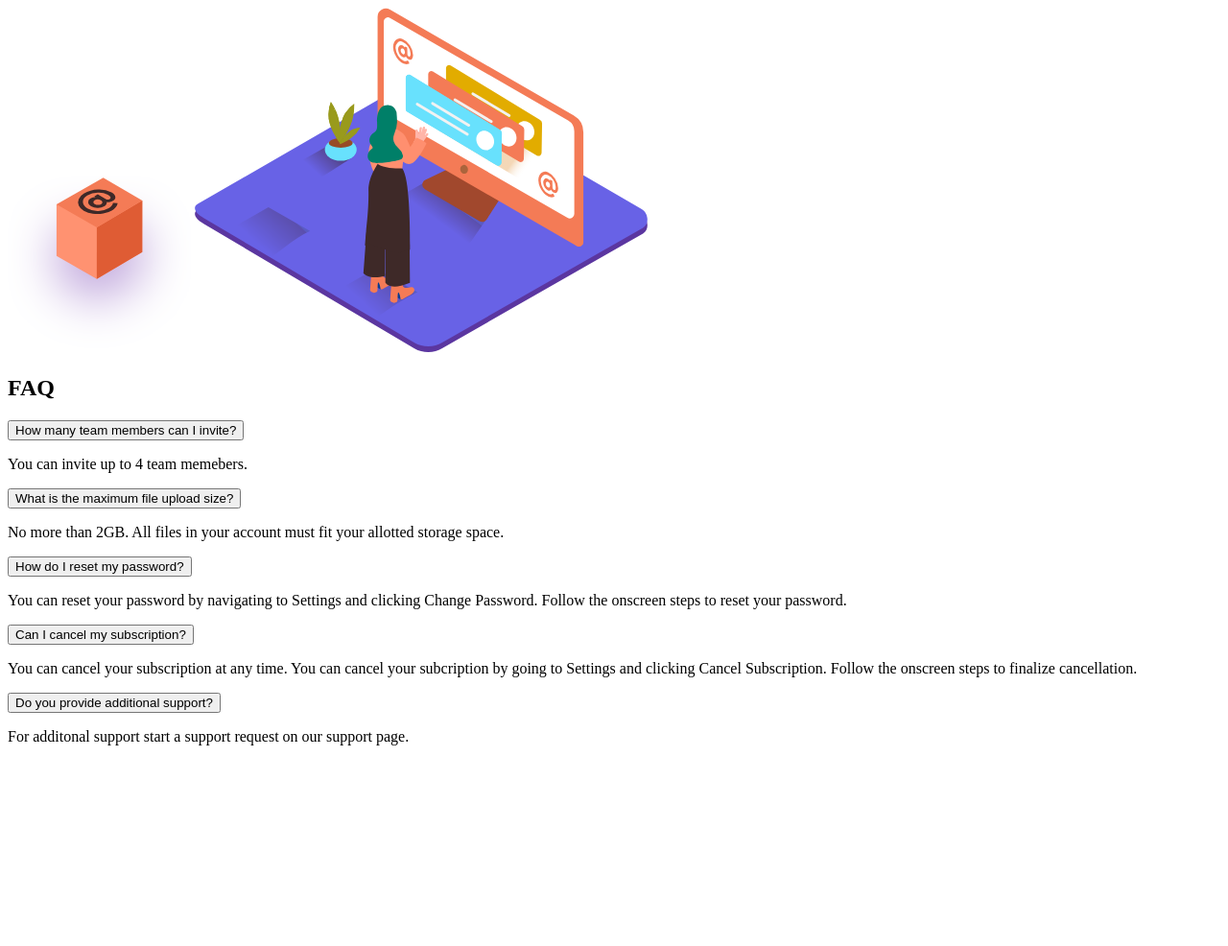
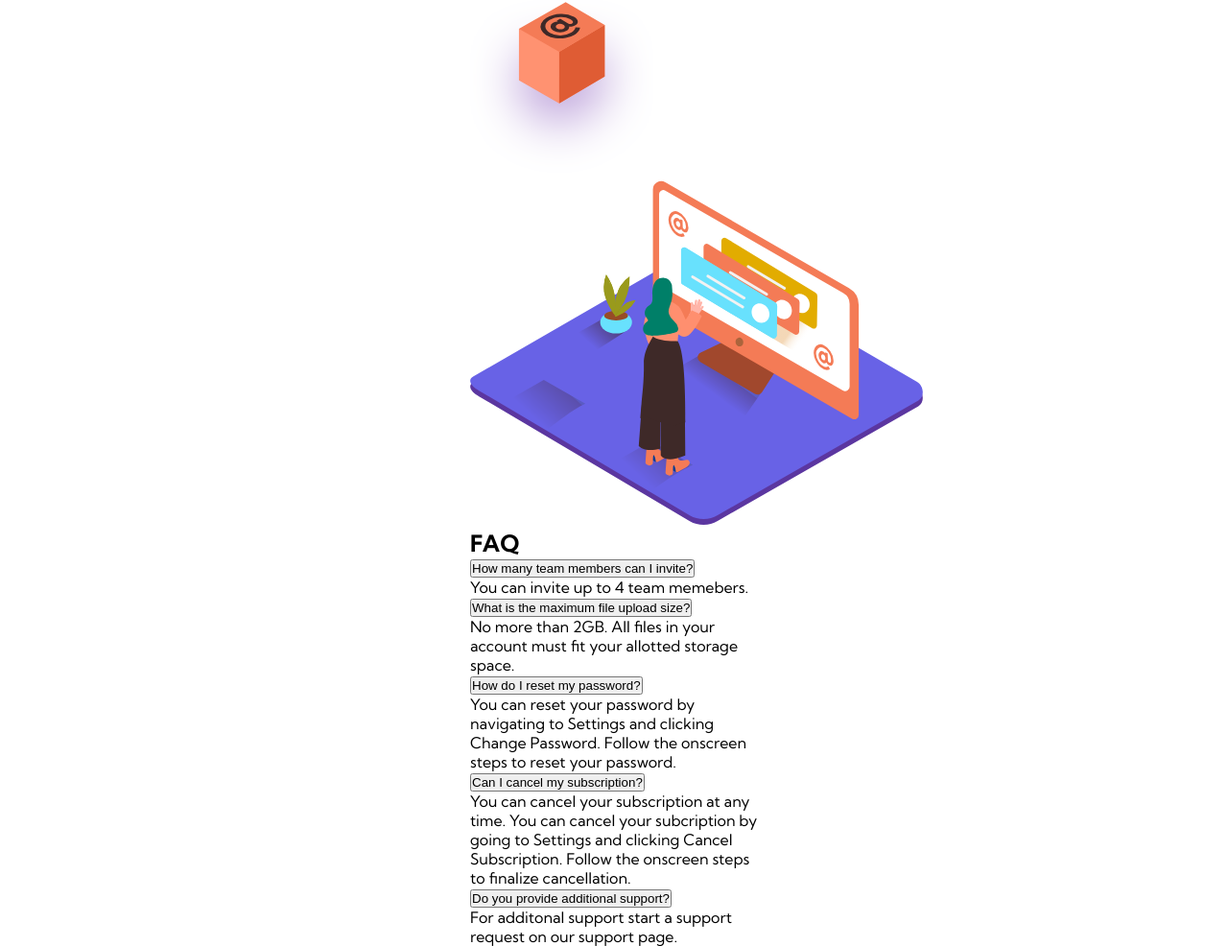
Before and after one commit to beareid/FAQ-Accordion-Card, a plain HTML site: page index.html in a window 1280 px wide. Shown: the whole page at 96% size. Before the commit the page ends 800 px from the top, so only its background shows below. Drawn offline with Linux system fonts and the light colour scheme.

Commit message:
Add styling to the main sections of the project

```diff
--- a/index.html
+++ b/index.html
@@ -16,7 +16,6 @@
 </head>
 <body>
   <main>
-    <div class="main-container">
     <section class="image-section">
       <img src="/images/illustration-box-desktop.svg" alt="illustration-box" class="illustration-box">
       <img src="/images/illustration-woman-online-desktop.svg" alt="illustration-woman" class="illustration-woman">
@@ -54,7 +53,6 @@
         </div>
       </div>
     </section>
-    </div>
   </main>
 </body>
 </html>
--- a/styles.css
+++ b/styles.css
@@ -0,0 +1,48 @@
+/* Import Fonts */
+@import url('https://fonts.googleapis.com/css2?family=Kumbh+Sans:wght@400;700&display=swap');
+
+/* Variables */
+:root {
+  /* Primary */
+  --dark-blue: hsl(238, 29%, 16%);
+  --soft-red: hsl(14, 88%, 65%);
+  /* Gradient */
+  --soft-violet: hsl(273, 75%, 66%);
+  --soft-blue: hsl(240, 73%, 65%);
+  /* Neutral */
+  --dark-grayish-blue:hsl(240, 6%, 50%);
+  --very-dark-grayish-blue: hsl(237, 12%, 33%);
+  --light-grayish-blue: hsl(240, 5%, 91%);
+  /* Font */
+  --body-font: 12px;
+  --font-family: 'Kumbh Sans', sans-serif;
+}
+
+/* Global Style */
+*,
+::after,
+::before {
+  margin: 0;
+  padding: 0;
+  box-sizing: border-box;
+}
+
+body {
+  font-family: var(--font-family);
+}
+
+main {
+  min-height: 100vh;
+  display: flex;
+  justify-content: center;
+  align-items: center;
+  flex-direction: column;
+}
+
+.image-section {
+  max-width: 300px;
+}
+
+.faq-section {
+  max-width: 300px;
+}
```
Lines whose indentation alone changed are shown as unchanged.
